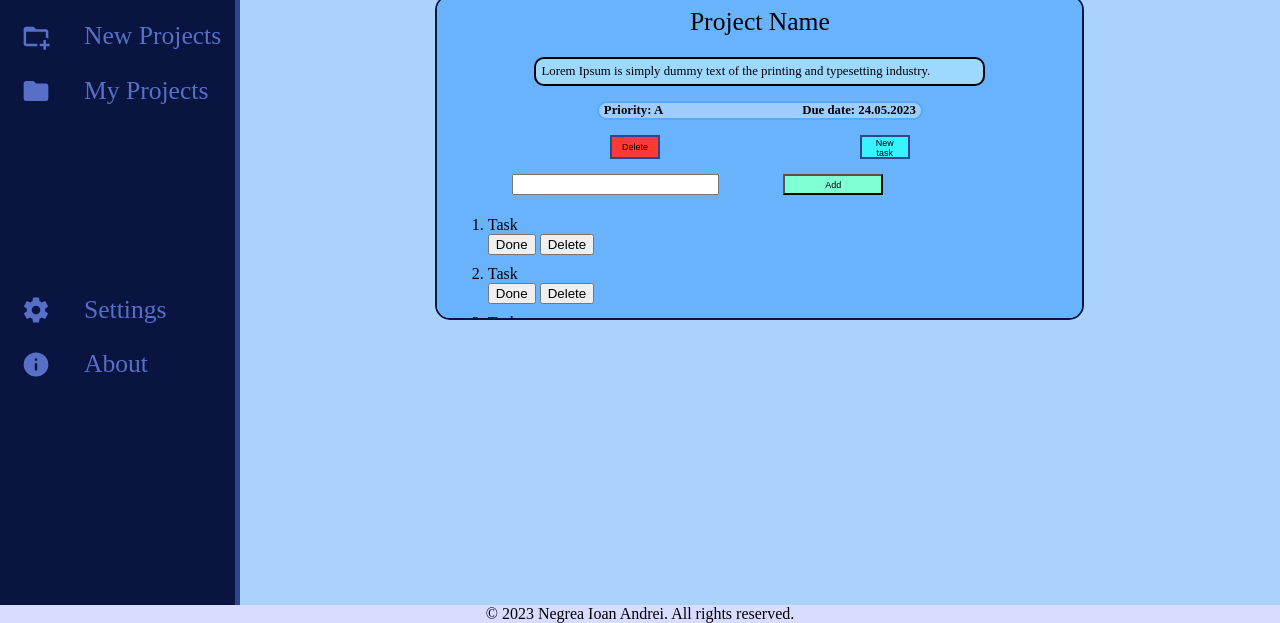
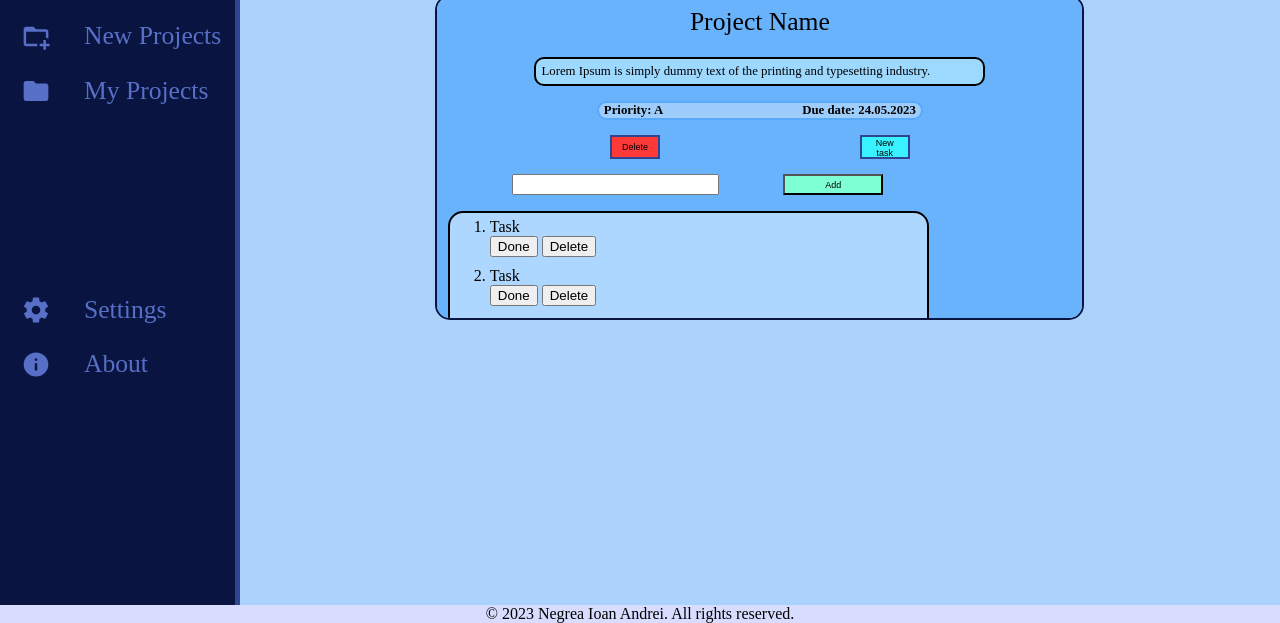
Before and after one commit to Negrea-Andrei/TODO, a website: page dist/index.html in a window 1280 px wide. Shown: the part 177-800 px from the top of the page. Drawn offline with Linux system fonts and the light colour scheme.

Commit message:
style the tasks container

```diff
--- a/src/stylesheet.css
+++ b/src/stylesheet.css
@@ -229,6 +229,9 @@ p {
     flex-direction: column;
     width: 70%;
     justify-content: space-around;
+    background-color: #aed7ff;
+    border: 2px solid black;
+    border-radius: 15px;
 }
 
 .task-input {
@@ -289,6 +292,7 @@ p {
 .element {
     margin-top: 5px;
     margin-bottom: 5px;
+
 }
 
 .input-task {
```
